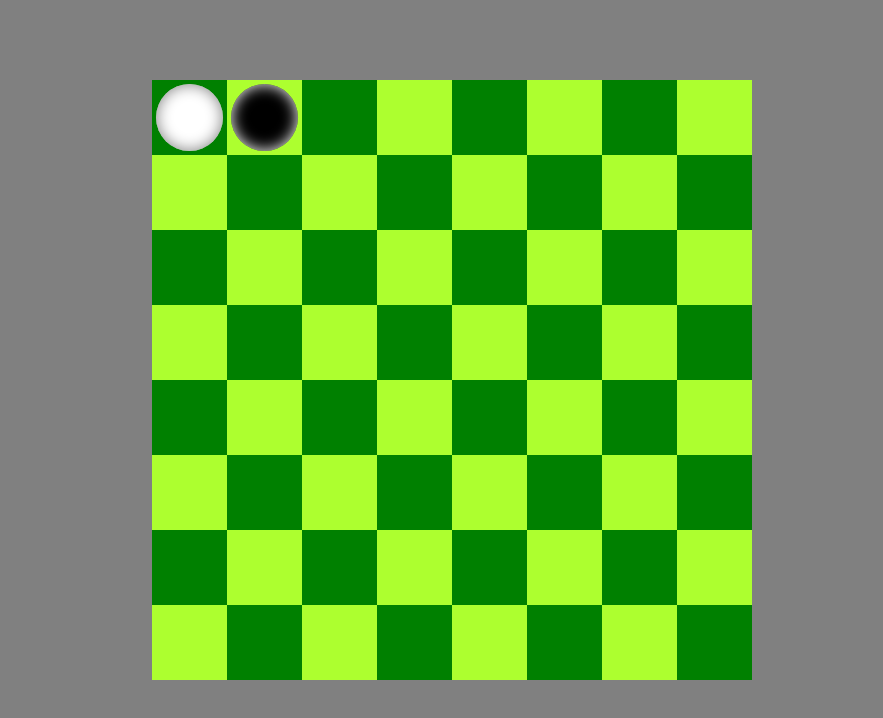
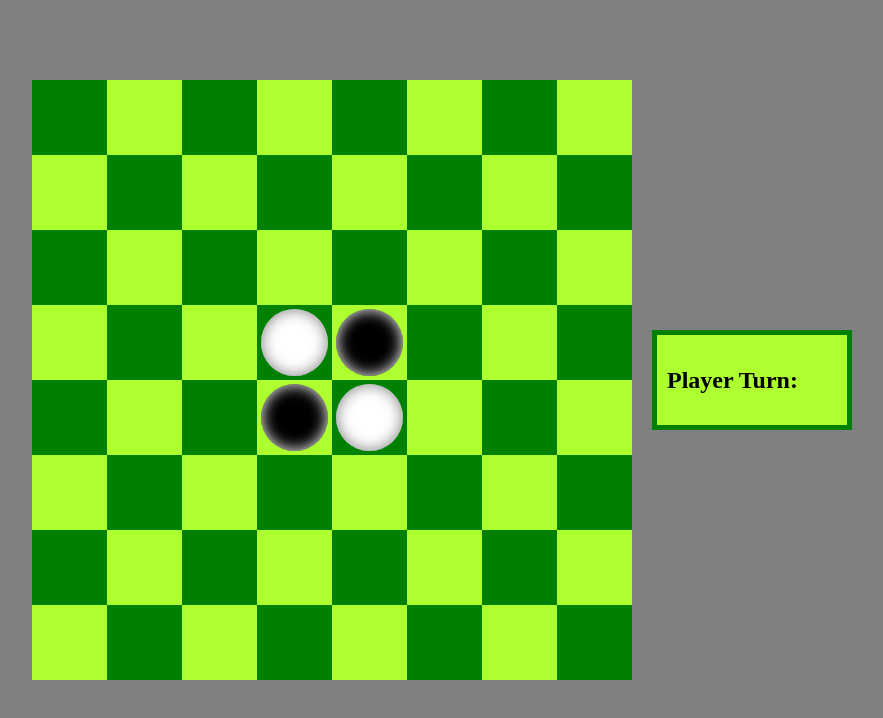
Before and after one commit to tbreeding/reversi_game, a plain HTML site: page public/index.html in a window 1280 px wide. Shown: the whole page, without its empty margins (188-1071 px from the left). Drawn offline with nearby package versions, Linux system fonts and the light colour scheme; files that its build step writes are made by us from their sources.

Commit message:
Paint Board and Game Load fuctions

```diff
--- a/public/index.html
+++ b/public/index.html
@@ -9,8 +9,8 @@
 </head>
 <body>
   <div class="container">
-    <div class="space dark" id="11"><div class="circle playerOne"></div></div>
-    <div class="space light" id="12"><div class="circle playerTwo"></div></div>
+    <div class="space dark" id="11"></div>
+    <div class="space light" id="12"></div>
     <div class="space dark" id="13"></div>
     <div class="space light" id="14"></div>
     <div class="space dark" id="15"></div>
@@ -74,6 +74,9 @@
     <div class="space light" id="87"></div>
     <div class="space dark" id="88"></div>
   </div>
+  <div class="turn">
+    <h2>Player Turn:</h2><h2 id="turn"></h2>
+  </div>
   <script src="js/main.js"></script>
 </body>
 </html>
--- a/public/js/main.js
+++ b/public/js/main.js
@@ -0,0 +1,36 @@
+const spaces = document.querySelectorAll(".space");
+const plays = new Array(64).fill(0);
+
+const white = 2;
+const black = 1;
+
+console.log(spaces);
+const blackHtml = `<div class="circle playerTwo"></div>`;
+const whiteHtml = `<div class="circle playerOne"></div>`;
+
+const paintBoard = () => {
+    spaces.forEach((space, index) => {
+       switch(plays[index]) {
+            case 1:
+                space.innerHTML = blackHtml;
+                break;
+            case 2:
+                space.innerHTML = whiteHtml;
+                break;
+            default:
+                space.innerHTML = "";
+       }
+    });
+
+}
+const gameLoad = () => {
+    plays[27] = white;
+    plays[36] = white;
+
+    plays[28] = black;
+    plays[35] = black;
+
+    paintBoard();
+}
+
+gameLoad();
--- a/src/scss/index.scss
+++ b/src/scss/index.scss
@@ -48,3 +48,13 @@ body {
   background-color: black;
   box-shadow: inset 0 0 15px 0 white;
 }
+.turn {
+  margin: 20px;
+  border: 5px solid green;
+  background-color: greenyellow;
+  height: 100px;
+  width: 200px;
+  display: flex;
+  align-items: center;
+  padding: 10px;
+}
```
